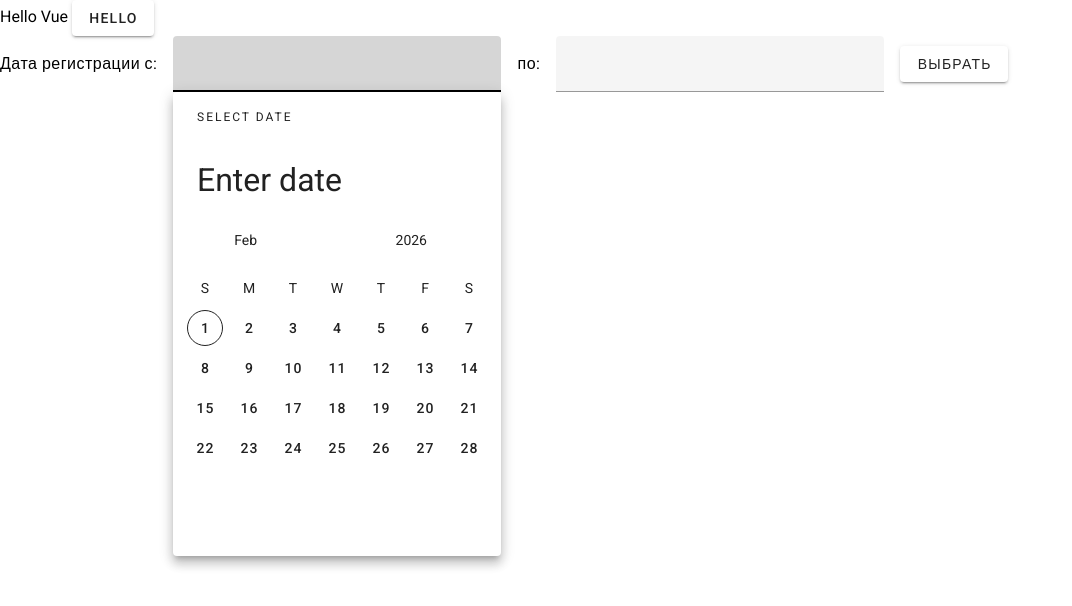
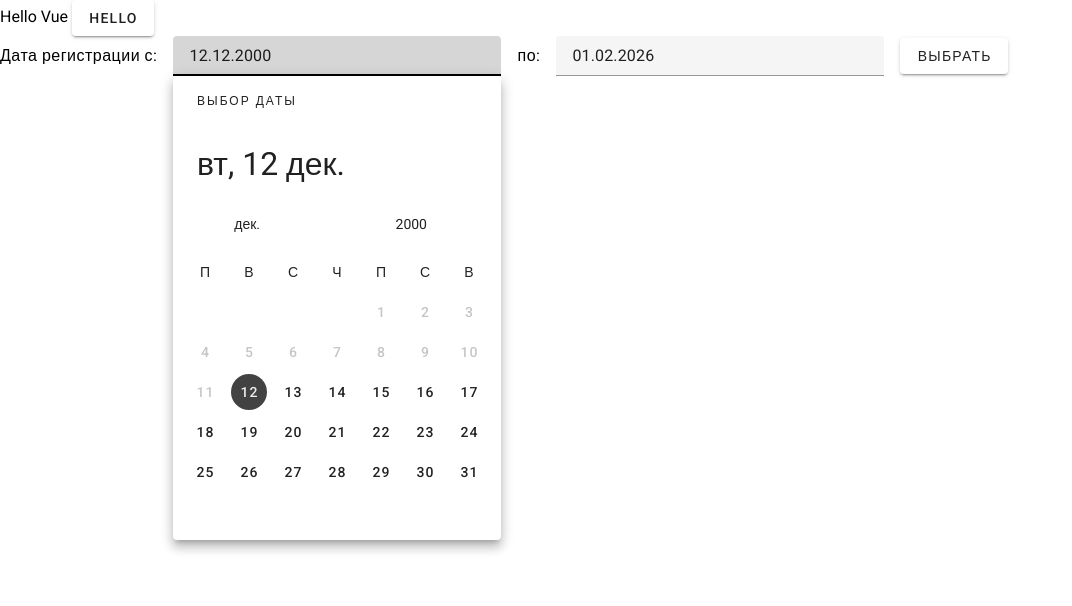
Before and after one commit to Ciyoxe/lynx-soft-test, a Vue app: page / in a window 1280 px wide. Both pictures are taken after a click on the element 337 px from the left and 64 px from the top of the page. Shown: the top 606 px of the page, without its empty margins (0-1072 px from the left). Built offline with nearby package versions, Linux system fonts and the light colour scheme; a web font is replaced by a local one.

Commit message:
Date select clamping values, changed locale

```diff
--- a/src/App.vue
+++ b/src/App.vue
@@ -7,6 +7,6 @@ import DateSelect from './components/date-select.vue';
     <div>
         Hello Vue
         <VBtn>Hello</VBtn>
-        <DateSelect />
+        <DateSelect :min="new Date('2000-12-12')" :max="new Date()" />
     </div>
 </template>
--- a/src/components/date-select.vue
+++ b/src/components/date-select.vue
@@ -8,11 +8,12 @@
                     v-bind="props"
                     v-model="fromDateFormatted"
                     max-width="328px"
+                    density="compact"
                     hide-details
                     readonly
                     />
                 </template>
-                <VDatePicker v-model="from" @update:model-value="fromMenuOpen = false" />
+                <VDatePicker v-model="from" :min="min" :max="to" @update:model-value="fromMenuOpen = false" />
             </VMenu>
 
             <span>по:</span>
@@ -23,11 +24,12 @@
                     v-bind="props"
                     v-model="toDateFormatted"
                     max-width="328px"
+                    density="compact"
                     hide-details
                     readonly
                 />
             </template>
-            <VDatePicker v-model="to" @update:model-value="toMenuOpen = false" />
+            <VDatePicker v-model="to" :min="from" :max="max" @update:model-value="toMenuOpen = false" />
         </VMenu>
 
         <VBtn @click="onSelect">Выбрать</VBtn>
@@ -38,24 +40,29 @@
 import { defineComponent } from "vue";
 
 export default defineComponent({
+    props: {
+        min: { type: Date, required: true },
+        max: { type: Date, required: true },
+    },
+
     emits: ["select"],
 
     data() {
         return {
-            from: null as Date | null,
+            from: this.min,
             fromMenuOpen: false,
 
-            to: null as Date | null,
+            to: this.max,
             toMenuOpen: false,
         };
     },
 
     computed: {
         fromDateFormatted() {
-            return this.from?.toLocaleDateString('RU-ru');
+            return this.from.toLocaleDateString('RU-ru');
         },
         toDateFormatted() {
-            return this.to?.toLocaleDateString('RU-ru');
+            return this.to.toLocaleDateString('RU-ru');
         },
     },
 
--- a/src/main.ts
+++ b/src/main.ts
@@ -8,6 +8,7 @@ import "@fontsource/roboto/700.css";
 import "@fontsource/roboto/900.css";
 
 import "vuetify/styles";
+import { ru } from "vuetify/locale";
 import { createVuetify } from "vuetify";
 import * as components from "vuetify/components";
 import * as directives from "vuetify/directives";
@@ -19,6 +20,10 @@ createApp(App)
         createVuetify({
             components,
             directives,
+            locale: {
+                locale: "ru",
+                messages: { ru },
+            },
         }),
     )
     .mount("#app");
```
